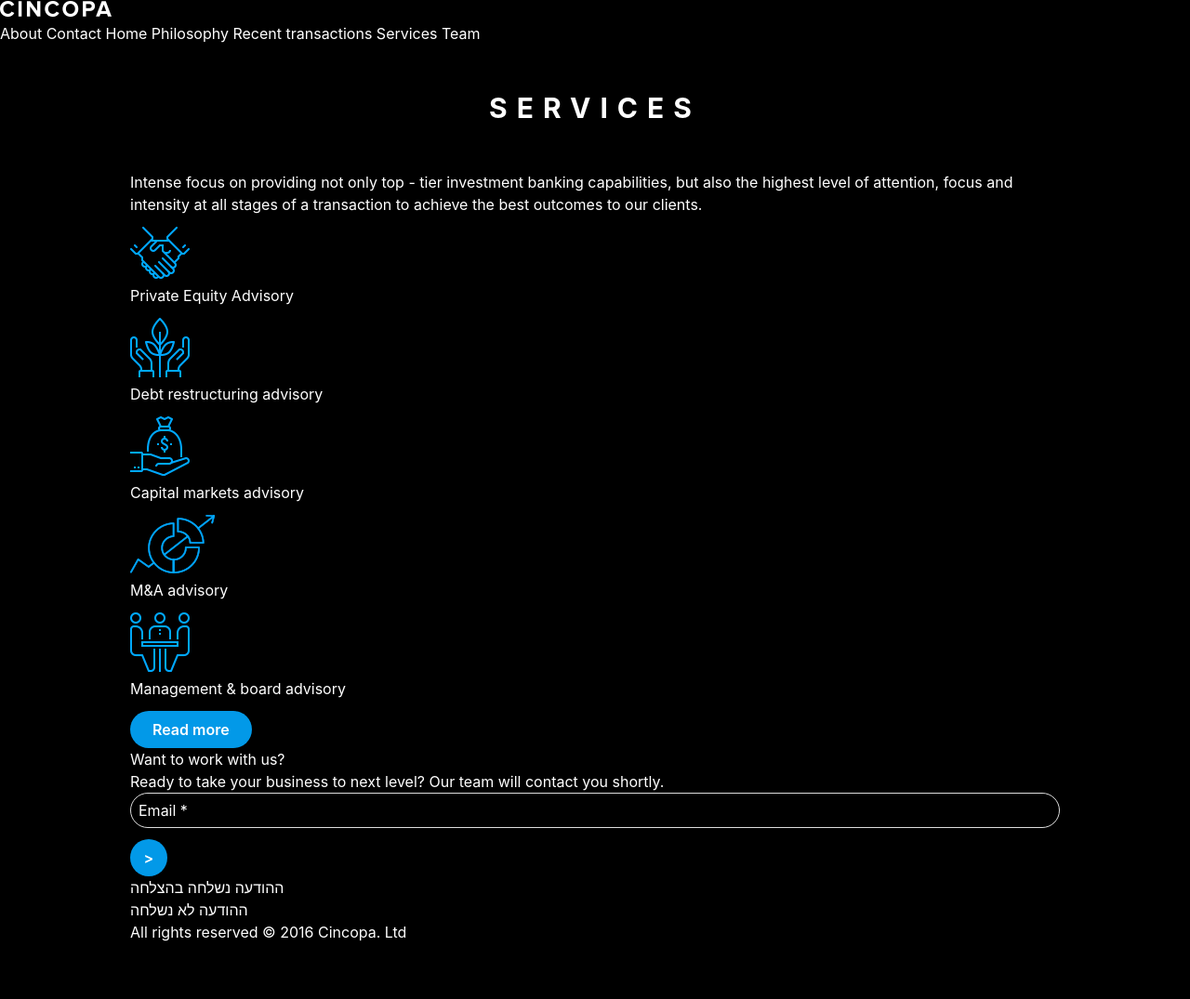
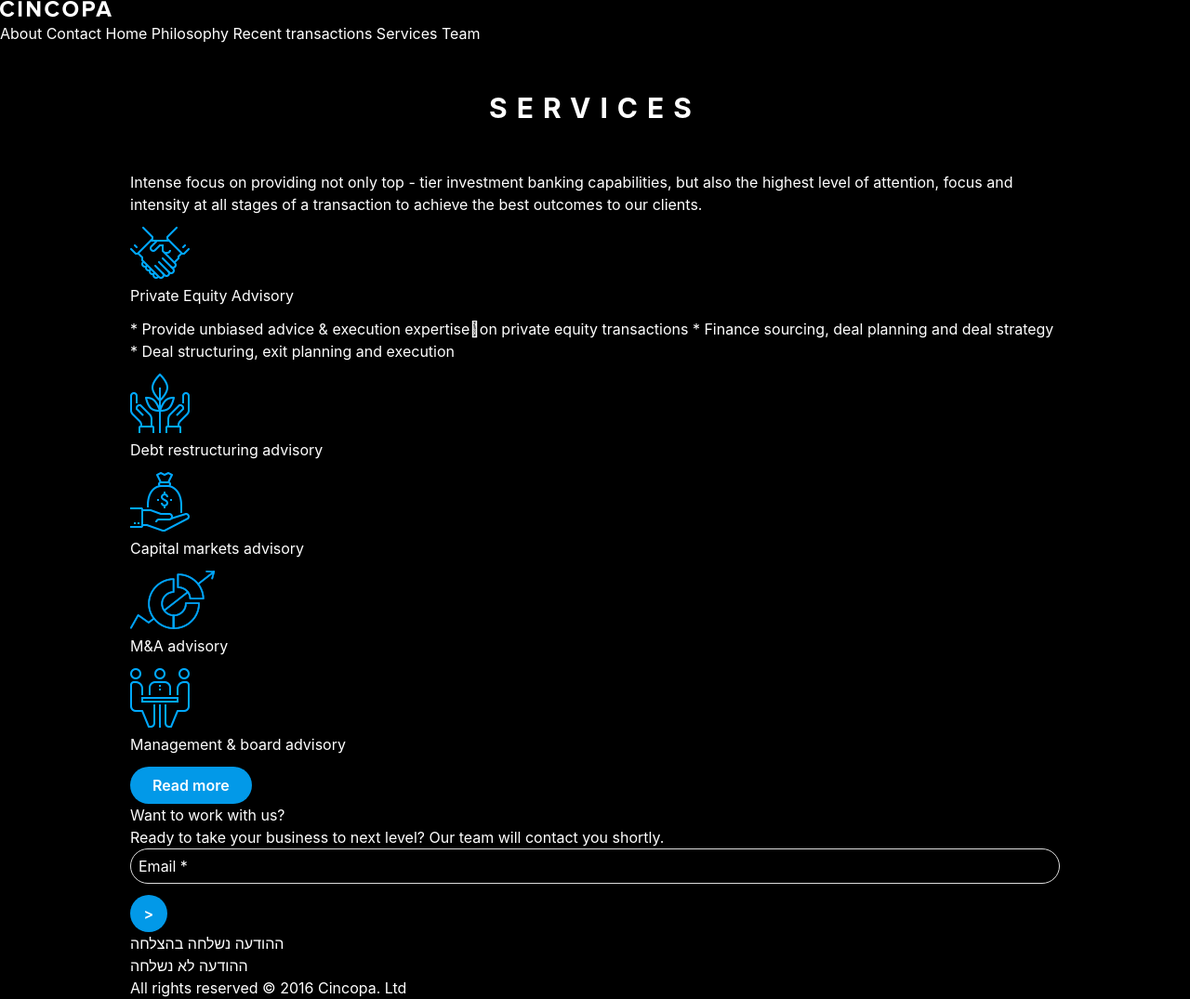
Before and after one commit to kedmyster/cincopa, a Jekyll site: the page built from services.markdown, in a window 1280 px wide. Shown: the whole page at 93% size. Built offline with Jekyll 4.4.1, drawn with Linux system fonts in a browser that asks for light colours; before the commit the page ends 1015 px from its top, so only the background shows below that.

Commit message:
Updated Services

```diff
--- a/services.markdown
+++ b/services.markdown
@@ -9,6 +9,9 @@ tagline: Intense focus on providing not only top - tier investment banking capab
 our-services:
 - image: "/img/home/home-handshake.png"
   title: Private Equity Advisory
+  description: "* Provide unbiased advice & execution expertise\x03on private equity
+    transactions\n* Finance sourcing, deal planning and deal strategy\n* Deal structuring,
+    exit planning and execution"
 - image: "/img/home/home-flowers.png"
   title: Debt restructuring advisory
 - image: "/img/home/home-moneyhand.png"
```
